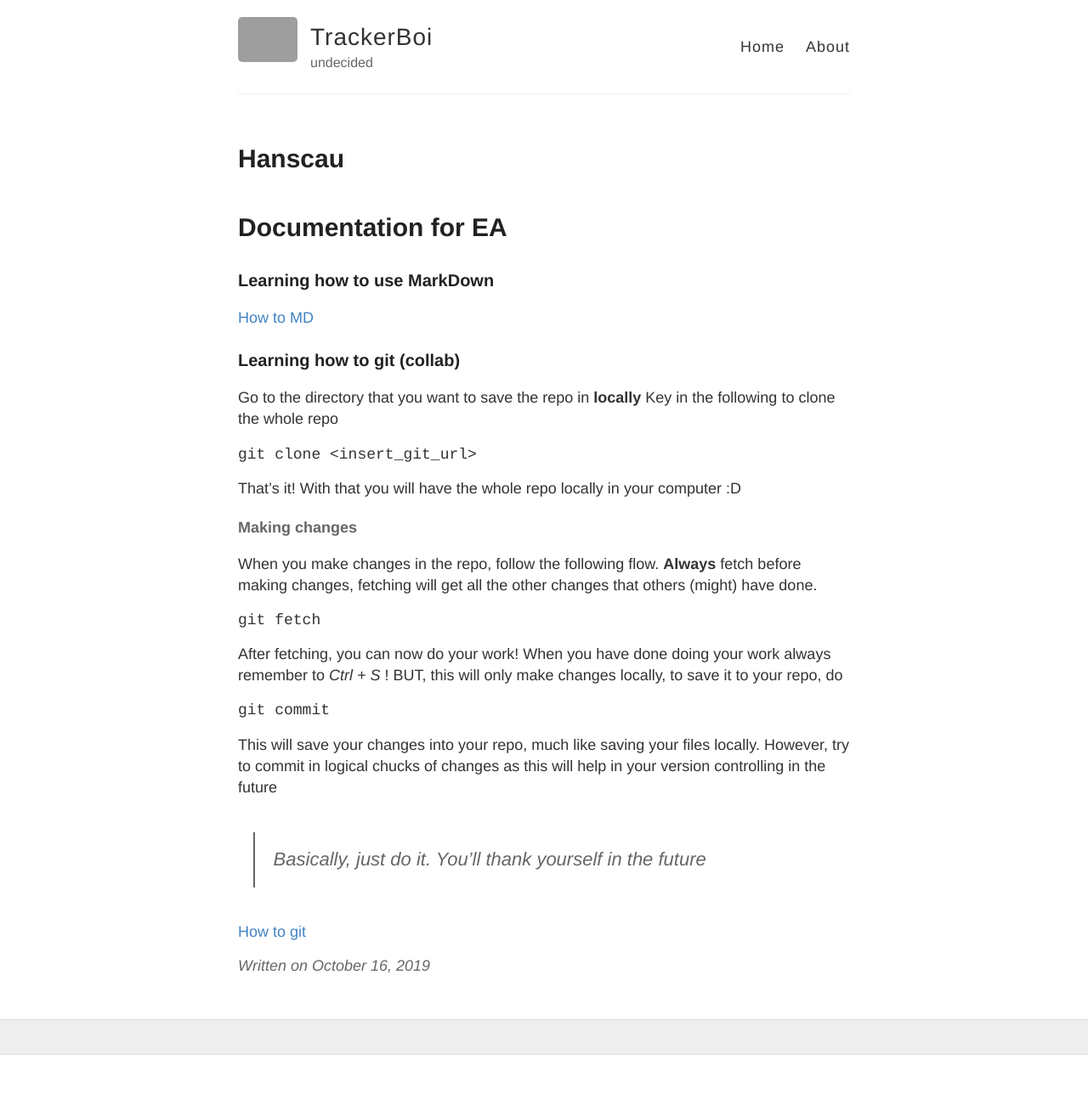
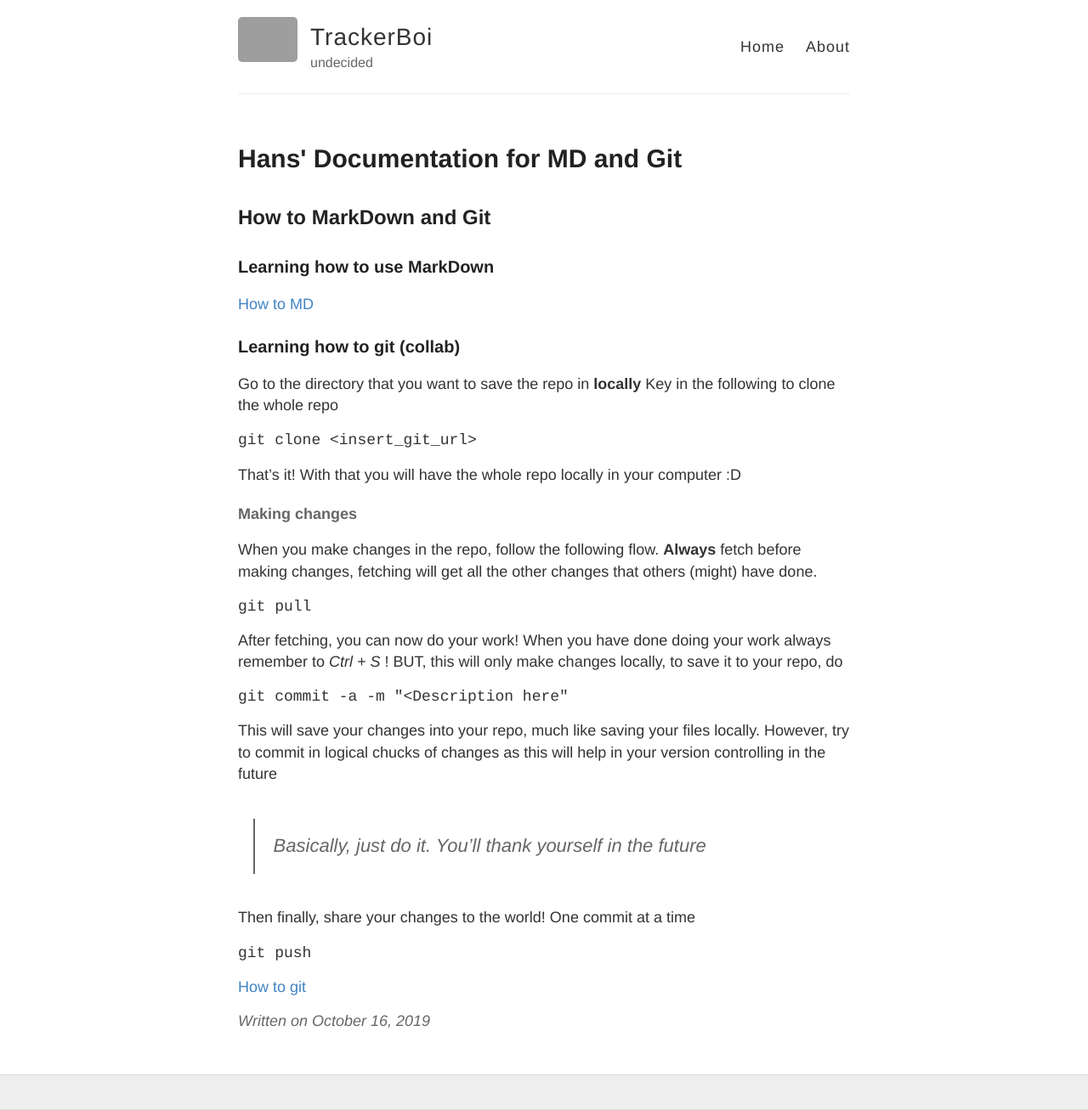
Before and after one commit to Jasperabez/TrackerBoi, a Jekyll site: the page built from _posts/2019-10-16-Hans.md, in a window 1280 px wide. Shown: the whole page at 85% size. Built offline with Jekyll 4.4.1, drawn with Linux system fonts in a browser that asks for light colours; before the commit the page ends 1242 px from its top, so only the background shows below that; grey boxes are pictures that could not be loaded.

Commit message:
yet, another, other edit to Hans.md

````diff
--- a/_posts/2019-10-16-Hans.md
+++ b/_posts/2019-10-16-Hans.md
@@ -1,9 +1,9 @@
 ---
 layout: post
-title: Hanscau
+title: Hans' Documentation for MD and Git
 ---
-# Documentation for EA
 
+## How to MarkDown and Git
 ### Learning how to use MarkDown
 
 [How to MD](https://github.com/adam-p/markdown-here/wiki/Markdown-Cheatsheet)
@@ -26,7 +26,7 @@ When you make changes in the repo, follow the following flow.
 **Always** fetch before making changes, fetching will get all the other changes that others (might) have done.
 
 ```git
-git fetch
+git pull
 ```
 
 After fetching, you can now do your work!
@@ -34,11 +34,18 @@ When you have done doing your work always remember to *Ctrl + S* !
 BUT, this will only make changes locally, to save it to your repo, do
 
 ```git
-git commit
+git commit -a -m "<Description here"
 ```
 
 This will save your changes into your repo, much like saving your files locally.
 However, try to commit in logical chucks of changes as this will help in your version controlling in the future
 >Basically, just do it. You'll thank yourself in the future
 
+Then finally, share your changes to the world!
+One commit at a time
+
+```git
+git push
+```
+
 [How to git](https://gist.github.com/adamloving/5690951)
````
